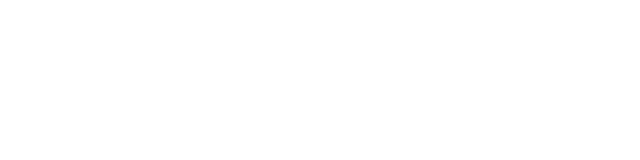
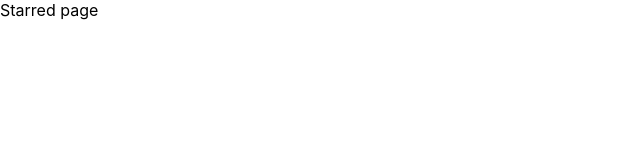
Before and after one commit to Bharatpanwar4/box-office, a React (Create React App) app: page /starred in a window 1280 px wide. Before the commit this address had no page. Shown: the top 160 px of the page, without its empty margins (0-640 px from the left). Built offline with nearby package versions, Linux system fonts and the light colour scheme.

Commit message:
installed routes

```diff
--- a/public/index.html
+++ b/public/index.html
@@ -12,29 +12,13 @@
       user's mobile device or desktop. See https://developers.google.com/web/fundamentals/web-app-manifest/
     -->
     <link rel="manifest" href="%PUBLIC_URL%/manifest.json" />
-    <!--
-      Notice the use of %PUBLIC_URL% in the tags above.
-      It will be replaced with the URL of the `public` folder during the build.
-      Only files inside the `public` folder can be referenced from the HTML.
 
-      Unlike "/favicon.ico" or "favicon.ico", "%PUBLIC_URL%/favicon.ico" will
-      work correctly both with client-side routing and a non-root public URL.
-      Learn how to configure a non-root public URL by running `npm run build`.
-    -->
-    <title>React App</title>
+    <title>Box Office</title>
   </head>
   <body>
     <noscript>You need to enable JavaScript to run this app.</noscript>
     <div id="root"></div>
-    <!--
-      This HTML file is a template.
-      If you open it directly in the browser, you will see an empty page.
 
-      You can add webfonts, meta tags, or analytics to this file.
-      The build step will place the bundled scripts into the <body> tag.
 
-      To begin the development, run `npm start` or `yarn start`.
-      To create a production bundle, use `npm run build` or `yarn build`.
-    -->
   </body>
 </html>
--- a/src/App.jsx
+++ b/src/App.jsx
@@ -1,15 +1,19 @@
 import { BrowserRouter,Routes,Route } from "react-router-dom";
 import Home from "./pages/Home";
+import Starred from "./pages/Starred";
+import PageNotFound from "./pages/PageNotFound";
 function App() {
   return (
   <BrowserRouter>
     <Routes>
       <Route path="/" element={<Home/>}/>
+      <Route path="/starred" element={<Starred/>}/>
+      <Route path="*" element={<PageNotFound/>}/>
 
 
     </Routes>
   </BrowserRouter>
-  );
+  )
 }
 
 export default App;
--- a/src/pages/Home.jsx
+++ b/src/pages/Home.jsx
@@ -1,7 +1,9 @@
+import { Link } from "react-router-dom";
+
 const Home = ()=>{
     return(
         <div>
-            Home page
+            <Link to='/starred'>Go to Starred page</Link>
         </div>
     )
 }
--- /dev/null
+++ b/src/pages/PageNotFound.jsx
@@ -0,0 +1,8 @@
+const PageNotFound = ()=>{
+    return(
+        <div>
+          404 PageNotFound
+        </div>
+    )
+}
+export default PageNotFound;
--- /dev/null
+++ b/src/pages/Starred.jsx
@@ -0,0 +1,8 @@
+const Starred = ()=>{
+    return(
+        <div>
+            Starred page
+        </div>
+    )
+}
+export default Starred;
```
